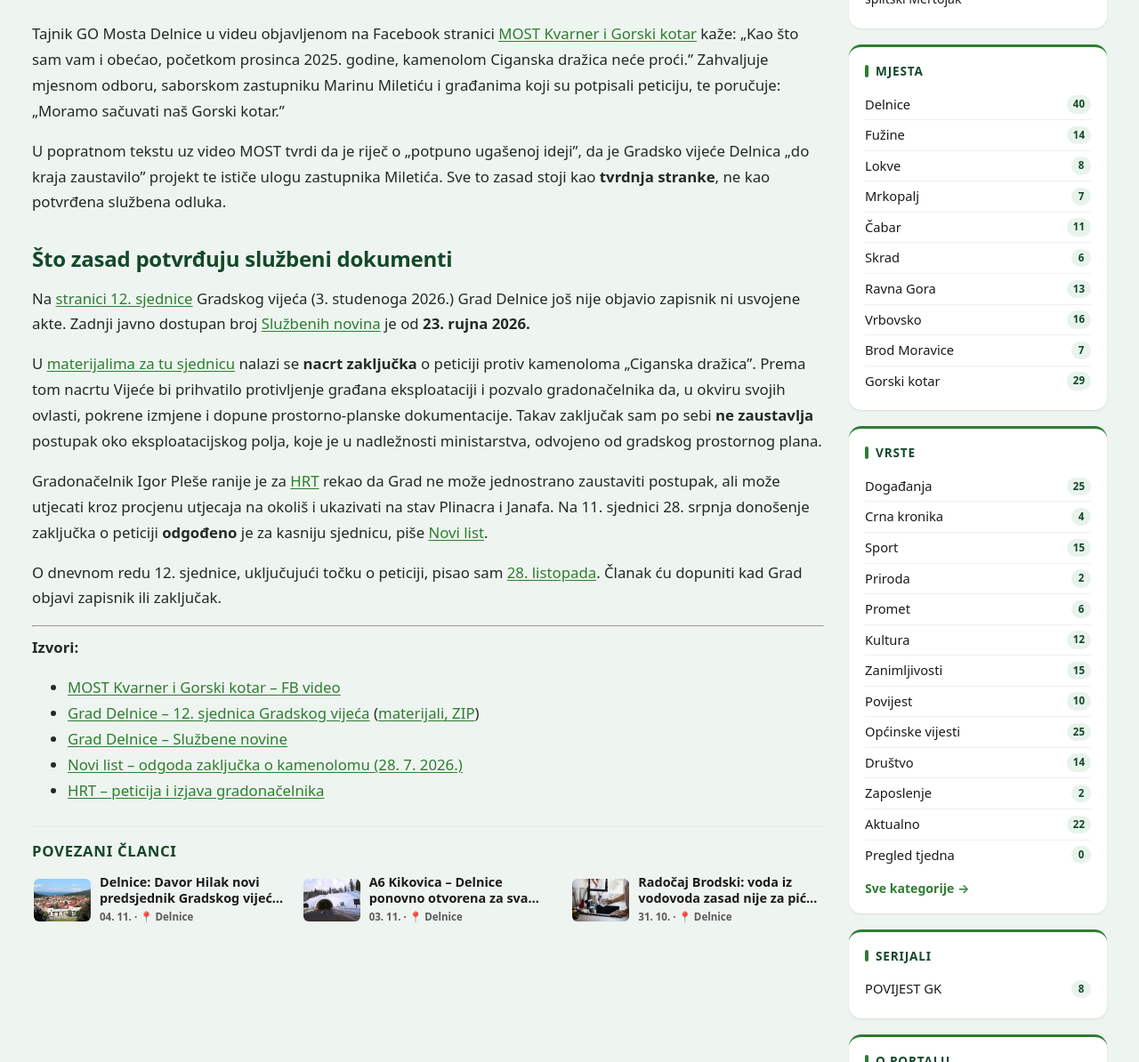
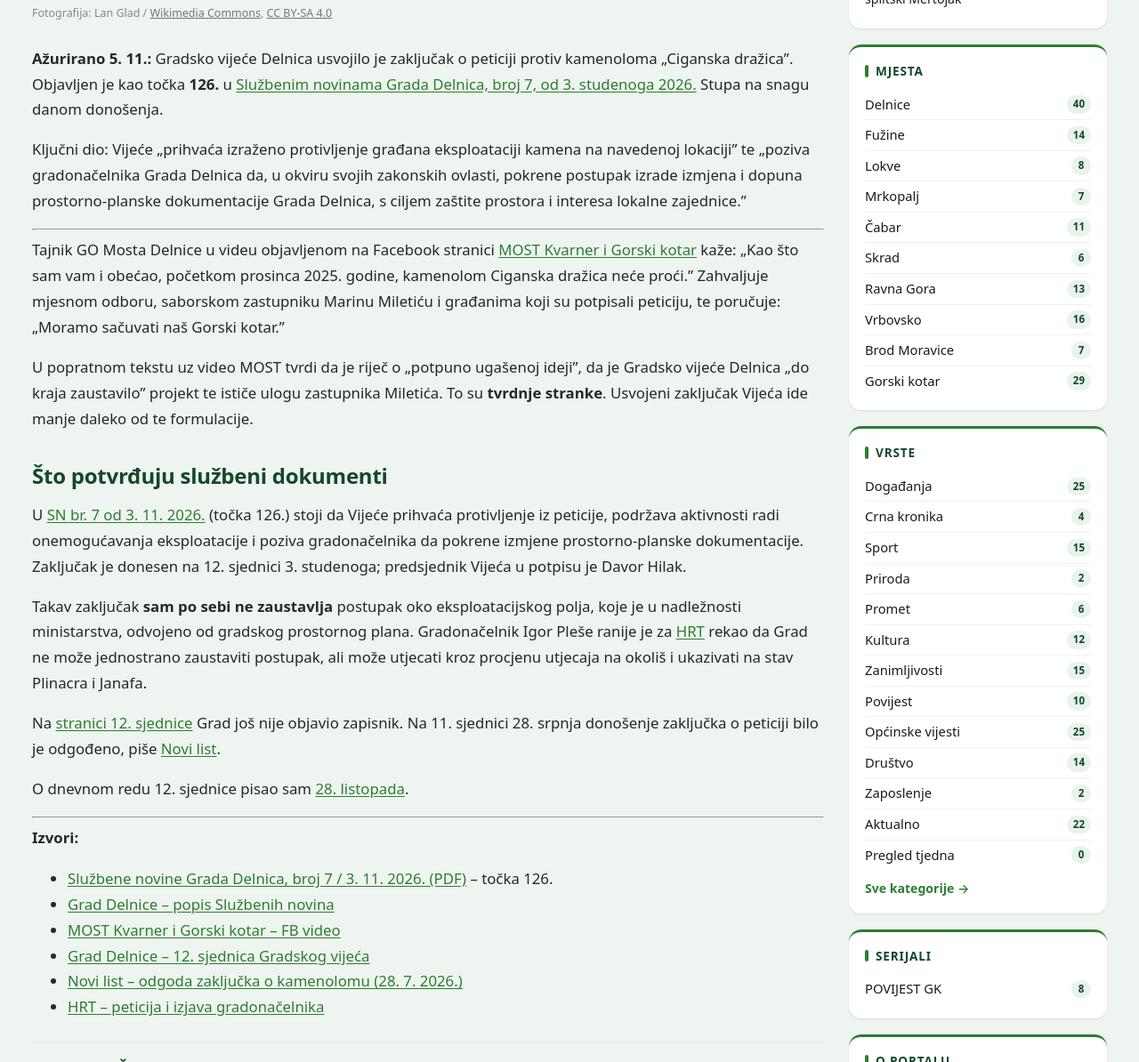
Before and after one commit to MojGK/gorski-kotar.info, a Jekyll site: the page built from _posts/2026-11-05-most-kamenolom-ciganska-drazica-tvrdnja.md, in a window 1280 px wide and 1400 px high, scrolled down 788 px. Shown: the part 206-1400 px from the top of the window at 89% size. Built offline with Jekyll 4.4.1, drawn with Linux system fonts in a browser that asks for light colours; some of the changed text lies outside the part shown.

Commit message:
Kamenolom: zaključak Vijeća objavljen u SN br. 7

```diff
--- a/_posts/2026-11-05-most-kamenolom-ciganska-drazica-tvrdnja.md
+++ b/_posts/2026-11-05-most-kamenolom-ciganska-drazica-tvrdnja.md
@@ -1,35 +1,42 @@
 ---
 layout: post
-title: "MOST tvrdi da kamenolom Ciganska dražica „neće proći”; službeni zaključak Vijeća još nije objavljen"
+title: "Gradsko vijeće Delnica prihvatilo peticiju protiv kamenoloma Ciganska dražica; MOST tvrdi da „neće proći”"
 date: 2026-11-05 10:30:00 +0100
 location: Delnice
 type: Aktualno
 categories: [Delnice, Aktualno]
-excerpt: "Tajnik GO Mosta Delnice u FB videu kaže da kamenolom „neće proći” i da ga je Gradsko vijeće zaustavilo. Na delnice.hr još nema zapisnika ni usvojenog zaključka 12. sjednice."
+excerpt: "U Službenim novinama br. 7 od 3. studenoga objavljen je zaključak: Vijeće prihvaća protivljenje iz peticije i poziva gradonačelnika da pokrene izmjene prostornog plana. MOST i dalje tvrdi da kamenolom „neće proći”."
 image: /assets/images/delnice-panorama-2024.jpg
 image_alt: "Panorama Delnica"
 image_credit: "Fotografija: Lan Glad / [Wikimedia Commons](https://commons.wikimedia.org/wiki/File:Delnice.jpg), [CC BY-SA 4.0](https://creativecommons.org/licenses/by-sa/4.0/)"
 ---
 
+**Ažurirano 5. 11.:** Gradsko vijeće Delnica usvojilo je zaključak o peticiji protiv kamenoloma „Ciganska dražica”. Objavljen je kao točka **126.** u [Službenim novinama Grada Delnica, broj 7, od 3. studenoga 2026.](https://delnice.hr/wp-content/uploads/2026/11/2026_Novine-br.7_web.pdf) Stupa na snagu danom donošenja.
+
+Ključni dio: Vijeće „prihvaća izraženo protivljenje građana eksploataciji kamena na navedenoj lokaciji” te „poziva gradonačelnika Grada Delnica da, u okviru svojih zakonskih ovlasti, pokrene postupak izrade izmjena i dopuna prostorno-planske dokumentacije Grada Delnica, s ciljem zaštite prostora i interesa lokalne zajednice.”
+
+---
+
 Tajnik GO Mosta Delnice u videu objavljenom na Facebook stranici [MOST Kvarner i Gorski kotar](https://www.facebook.com/MOST.PGZ/videos/zaustavljena-gradnja-kamenoloma-u-delnicamana%C5%A1-tajnik-go-mosta-delnice-donosi-do/1567403701857772/) kaže: „Kao što sam vam i obećao, početkom prosinca 2025. godine, kamenolom Ciganska dražica neće proći.” Zahvaljuje mjesnom odboru, saborskom zastupniku Marinu Miletiću i građanima koji su potpisali peticiju, te poručuje: „Moramo sačuvati naš Gorski kotar.”
 
-U popratnom tekstu uz video MOST tvrdi da je riječ o „potpuno ugašenoj ideji”, da je Gradsko vijeće Delnica „do kraja zaustavilo” projekt te ističe ulogu zastupnika Miletića. Sve to zasad stoji kao **tvrdnja stranke**, ne kao potvrđena službena odluka.
+U popratnom tekstu uz video MOST tvrdi da je riječ o „potpuno ugašenoj ideji”, da je Gradsko vijeće Delnica „do kraja zaustavilo” projekt te ističe ulogu zastupnika Miletića. To su **tvrdnje stranke**. Usvojeni zaključak Vijeća ide manje daleko od te formulacije.
 
-## Što zasad potvrđuju službeni dokumenti
+## Što potvrđuju službeni dokumenti
 
-Na [stranici 12. sjednice](https://delnice.hr/12-sjednica-gradskog-vijeca-2/) Gradskog vijeća (3. studenoga 2026.) Grad Delnice još nije objavio zapisnik ni usvojene akte. Zadnji javno dostupan broj [Službenih novina](https://delnice.hr/sluzbene-novine/) je od **23. rujna 2026.**
+U [SN br. 7 od 3. 11. 2026.](https://delnice.hr/wp-content/uploads/2026/11/2026_Novine-br.7_web.pdf) (točka 126.) stoji da Vijeće prihvaća protivljenje iz peticije, podržava aktivnosti radi onemogućavanja eksploatacije i poziva gradonačelnika da pokrene izmjene prostorno-planske dokumentacije. Zaključak je donesen na 12. sjednici 3. studenoga; predsjednik Vijeća u potpisu je Davor Hilak.
 
-U [materijalima za tu sjednicu](https://www.delnice.hr/DOKUMENTI_ODLUKE/2026/12_sjednicagradskogvijea.zip) nalazi se **nacrt zaključka** o peticiji protiv kamenoloma „Ciganska dražica”. Prema tom nacrtu Vijeće bi prihvatilo protivljenje građana eksploataciji i pozvalo gradonačelnika da, u okviru svojih ovlasti, pokrene izmjene i dopune prostorno-planske dokumentacije. Takav zaključak sam po sebi **ne zaustavlja** postupak oko eksploatacijskog polja, koje je u nadležnosti ministarstva, odvojeno od gradskog prostornog plana.
+Takav zaključak **sam po sebi ne zaustavlja** postupak oko eksploatacijskog polja, koje je u nadležnosti ministarstva, odvojeno od gradskog prostornog plana. Gradonačelnik Igor Pleše ranije je za [HRT](https://vijesti.hrt.hr/hrvatska/peticiju-protiv-kamenoloma-u-delnicama-potpisalo-vise-od-500-gradana-12761797) rekao da Grad ne može jednostrano zaustaviti postupak, ali može utjecati kroz procjenu utjecaja na okoliš i ukazivati na stav Plinacra i Janafa.
 
-Gradonačelnik Igor Pleše ranije je za [HRT](https://vijesti.hrt.hr/hrvatska/peticiju-protiv-kamenoloma-u-delnicama-potpisalo-vise-od-500-gradana-12761797) rekao da Grad ne može jednostrano zaustaviti postupak, ali može utjecati kroz procjenu utjecaja na okoliš i ukazivati na stav Plinacra i Janafa. Na 11. sjednici 28. srpnja donošenje zaključka o peticiji **odgođeno** je za kasniju sjednicu, piše [Novi list](https://www.novilist.hr/rijeka-regija/proracun-prosao-jednoglasno-odgoden-zakljucak-o-kamenolomu-ciganska-drazica/).
+Na [stranici 12. sjednice](https://delnice.hr/12-sjednica-gradskog-vijeca-2/) Grad još nije objavio zapisnik. Na 11. sjednici 28. srpnja donošenje zaključka o peticiji bilo je odgođeno, piše [Novi list](https://www.novilist.hr/rijeka-regija/proracun-prosao-jednoglasno-odgoden-zakljucak-o-kamenolomu-ciganska-drazica/).
 
-O dnevnom redu 12. sjednice, uključujući točku o peticiji, pisao sam [28. listopada]({{ '/delnice-gradsko-vijece-12-sjednica-kamenolom-ciganska-drazica/' | relative_url }}). Članak ću dopuniti kad Grad objavi zapisnik ili zaključak.
+O dnevnom redu 12. sjednice pisao sam [28. listopada]({{ '/delnice-gradsko-vijece-12-sjednica-kamenolom-ciganska-drazica/' | relative_url }}).
 
 ---
 
 **Izvori:**
+- [Službene novine Grada Delnica, broj 7 / 3. 11. 2026. (PDF)](https://delnice.hr/wp-content/uploads/2026/11/2026_Novine-br.7_web.pdf) – točka 126.
+- [Grad Delnice – popis Službenih novina](https://delnice.hr/sluzbene-novine/)
 - [MOST Kvarner i Gorski kotar – FB video](https://www.facebook.com/MOST.PGZ/videos/zaustavljena-gradnja-kamenoloma-u-delnicamana%C5%A1-tajnik-go-mosta-delnice-donosi-do/1567403701857772/)
-- [Grad Delnice – 12. sjednica Gradskog vijeća](https://delnice.hr/12-sjednica-gradskog-vijeca-2/) ([materijali, ZIP](https://www.delnice.hr/DOKUMENTI_ODLUKE/2026/12_sjednicagradskogvijea.zip))
-- [Grad Delnice – Službene novine](https://delnice.hr/sluzbene-novine/)
+- [Grad Delnice – 12. sjednica Gradskog vijeća](https://delnice.hr/12-sjednica-gradskog-vijeca-2/)
 - [Novi list – odgoda zaključka o kamenolomu (28. 7. 2026.)](https://www.novilist.hr/rijeka-regija/proracun-prosao-jednoglasno-odgoden-zakljucak-o-kamenolomu-ciganska-drazica/)
 - [HRT – peticija i izjava gradonačelnika](https://vijesti.hrt.hr/hrvatska/peticiju-protiv-kamenoloma-u-delnicama-potpisalo-vise-od-500-gradana-12761797)
```
Also changed, not shown: _posts/2026-10-28-delnice-gradsko-vijece-12-sjednica-kamenolom-ciganska-drazica.md (+1 -1 lines).
